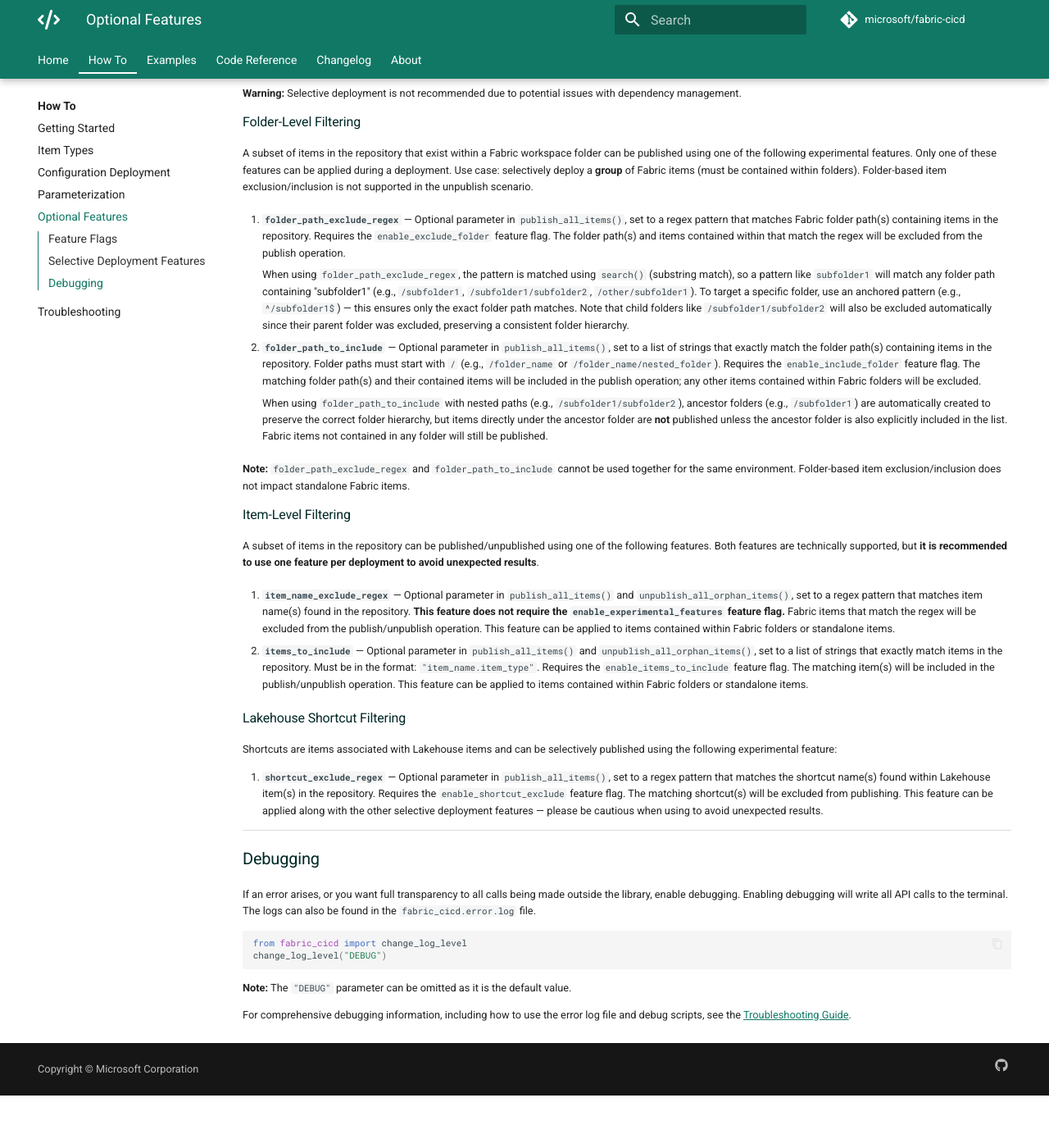
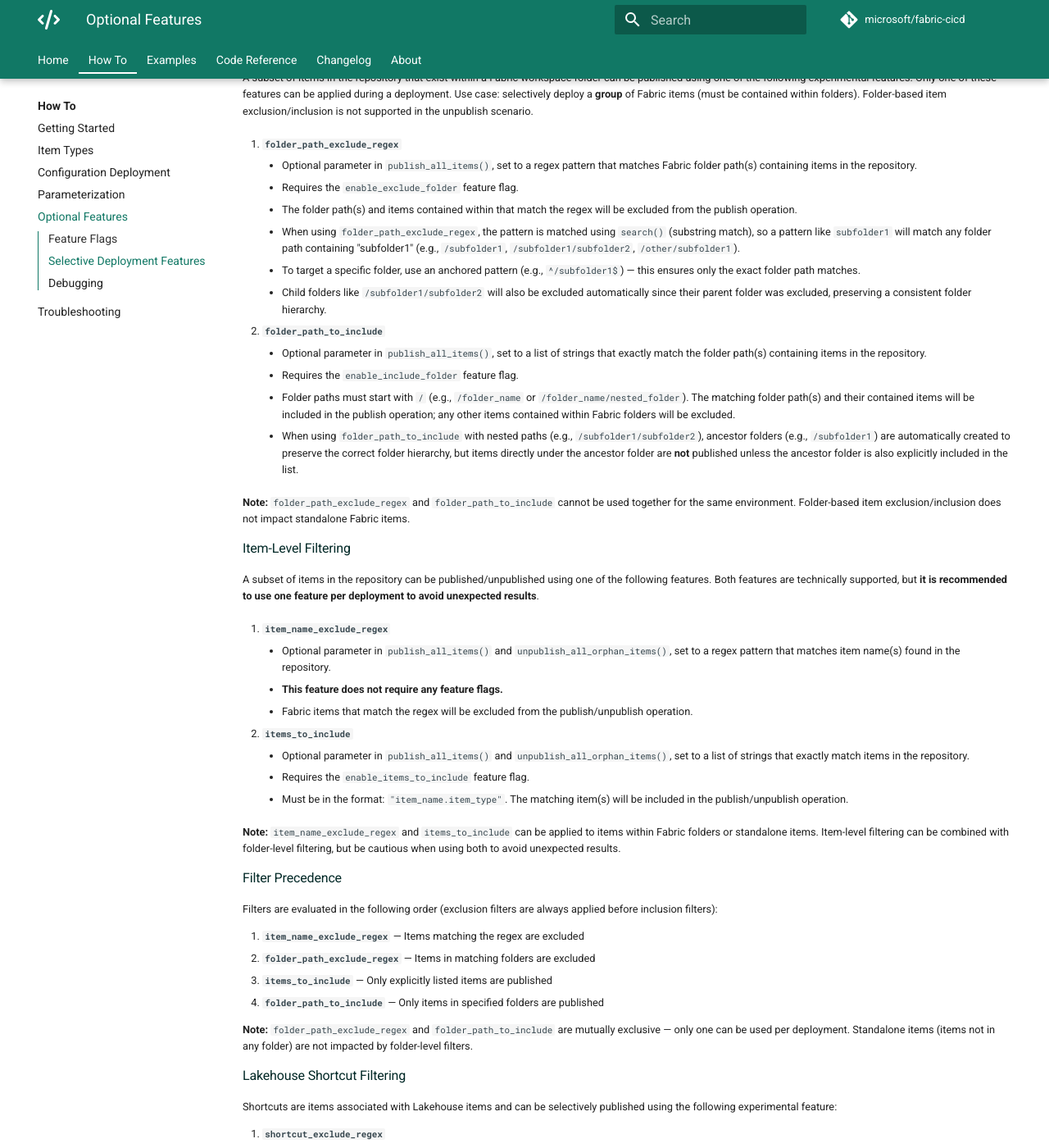
Before and after one commit to shirasassoon/fabric-cicd, an MkDocs documentation site: the page built from docs/how_to/optional_feature.md, in a window 1280 px wide and 1400 px high, scrolled down 1496 px. Shown: the whole window at 82% size. Built offline with MkDocs 1.6.1 and Material for MkDocs 9.7.7, drawn with Linux system fonts in a browser that asks for light colours; comment, search, counter and statistics services are not loaded; the version menu is left out; before the commit the page ends 2832 px from its top, so only the background shows below that; some of the changed text lies outside the part shown.

Commit message:
updates docs and fix order

````diff
--- a/docs/how_to/optional_feature.md
+++ b/docs/how_to/optional_feature.md
@@ -36,13 +36,9 @@ append_feature_flag("enable_environment_variable_replacement")
 append_feature_flag("enable_response_collection")
 ```
 
-<span class="md-h3-nonanchor">Experimental Features</span>
-
-To use experimental features, such as selective deployments (e.g., specifying a list of items to publish/unpublish) or folder exclusions during publishing, you must enable both the `enable_experimental_features` flag and the flag specific to the feature, such as `enable_items_to_include` or `enable_exclude_folder`.
-
 ## Selective Deployment Features
 
-By default, fabric-cicd performs a full deployment of all repository items. Selective deployment is an experimental feature due to the risk of deploying Fabric items that have dependencies on other items, which can result in broken deployments. These features support a range of filtering options, from broader folder-based selection to more granular item-level and shortcut-level filtering. To use these features, you must enable both the `enable_experimental_features` flag and the specific selective deployment feature flag.
+By default, fabric-cicd performs a full deployment of all repository items. Selective deployment is an experimental feature due to the risk of deploying Fabric items that have dependencies on other items, which can result in broken deployments. These features support a range of filtering options, from broader folder-based selection to more granular item-level and shortcut-level filtering. To use these features, you must enable both the `enable_experimental_features` flag and the specific feature flag (if applicable).
 
 **Warning:** Selective deployment is not recommended due to potential issues with dependency management.
 
@@ -50,13 +46,19 @@ By default, fabric-cicd performs a full deployment of all repository items. Sele
 
 A subset of items in the repository that exist within a Fabric workspace folder can be published using one of the following experimental features. Only one of these features can be applied during a deployment. Use case: selectively deploy a **group** of Fabric items (must be contained within folders). Folder-based item exclusion/inclusion is not supported in the unpublish scenario.
 
-1. **`folder_path_exclude_regex`** — Optional parameter in `publish_all_items()`, set to a regex pattern that matches Fabric folder path(s) containing items in the repository. Requires the `enable_exclude_folder` feature flag. The folder path(s) and items contained within that match the regex will be excluded from the publish operation.
+1. **`folder_path_exclude_regex`**
+    - Optional parameter in `publish_all_items()`, set to a regex pattern that matches Fabric folder path(s) containing items in the repository.
+    - Requires the `enable_exclude_folder` feature flag.
+    - The folder path(s) and items contained within that match the regex will be excluded from the publish operation.
+    - When using `folder_path_exclude_regex`, the pattern is matched using `search()` (substring match), so a pattern like `subfolder1` will match any folder path containing "subfolder1" (e.g., `/subfolder1`, `/subfolder1/subfolder2`, `/other/subfolder1`).
+    - To target a specific folder, use an anchored pattern (e.g., `^/subfolder1$`) — this ensures only the exact folder path matches.
+    - Child folders like `/subfolder1/subfolder2` will also be excluded automatically since their parent folder was excluded, preserving a consistent folder hierarchy.
 
-    When using `folder_path_exclude_regex`, the pattern is matched using `search()` (substring match), so a pattern like `subfolder1` will match any folder path containing "subfolder1" (e.g., `/subfolder1`, `/subfolder1/subfolder2`, `/other/subfolder1`). To target a specific folder, use an anchored pattern (e.g., `^/subfolder1$`) — this ensures only the exact folder path matches. Note that child folders like `/subfolder1/subfolder2` will also be excluded automatically since their parent folder was excluded, preserving a consistent folder hierarchy.
-
-2. **`folder_path_to_include`** — Optional parameter in `publish_all_items()`, set to a list of strings that exactly match the folder path(s) containing items in the repository. Folder paths must start with `/` (e.g., `/folder_name` or `/folder_name/nested_folder`). Requires the `enable_include_folder` feature flag. The matching folder path(s) and their contained items will be included in the publish operation; any other items contained within Fabric folders will be excluded.
-
-    When using `folder_path_to_include` with nested paths (e.g., `/subfolder1/subfolder2`), ancestor folders (e.g., `/subfolder1`) are automatically created to preserve the correct folder hierarchy, but items directly under the ancestor folder are **not** published unless the ancestor folder is also explicitly included in the list. Fabric items not contained in any folder will still be published.
+2. **`folder_path_to_include`**
+    - Optional parameter in `publish_all_items()`, set to a list of strings that exactly match the folder path(s) containing items in the repository.
+    - Requires the `enable_include_folder` feature flag.
+    - Folder paths must start with `/` (e.g., `/folder_name` or `/folder_name/nested_folder`). The matching folder path(s) and their contained items will be included in the publish operation; any other items contained within Fabric folders will be excluded.
+    - When using `folder_path_to_include` with nested paths (e.g., `/subfolder1/subfolder2`), ancestor folders (e.g., `/subfolder1`) are automatically created to preserve the correct folder hierarchy, but items directly under the ancestor folder are **not** published unless the ancestor folder is also explicitly included in the list.
 
 **Note:** `folder_path_exclude_regex` and `folder_path_to_include` cannot be used together for the same environment. Folder-based item exclusion/inclusion does not impact standalone Fabric items.
 
@@ -64,15 +66,39 @@ A subset of items in the repository that exist within a Fabric workspace folder
 
 A subset of items in the repository can be published/unpublished using one of the following features. Both features are technically supported, but **it is recommended to use one feature per deployment to avoid unexpected results**.
 
-1. **`item_name_exclude_regex`** — Optional parameter in `publish_all_items()` and `unpublish_all_orphan_items()`, set to a regex pattern that matches item name(s) found in the repository. **This feature does not require the `enable_experimental_features` feature flag.** Fabric items that match the regex will be excluded from the publish/unpublish operation. This feature can be applied to items contained within Fabric folders or standalone items.
+1. **`item_name_exclude_regex`**
+    - Optional parameter in `publish_all_items()` and `unpublish_all_orphan_items()`, set to a regex pattern that matches item name(s) found in the repository.
+    - **This feature does not require any feature flags.**
+    - Fabric items that match the regex will be excluded from the publish/unpublish operation.
 
-2. **`items_to_include`** — Optional parameter in `publish_all_items()` and `unpublish_all_orphan_items()`, set to a list of strings that exactly match items in the repository. Must be in the format: `"item_name.item_type"`. Requires the `enable_items_to_include` feature flag. The matching item(s) will be included in the publish/unpublish operation. This feature can be applied to items contained within Fabric folders or standalone items.
+2. **`items_to_include`**
+    - Optional parameter in `publish_all_items()` and `unpublish_all_orphan_items()`, set to a list of strings that exactly match items in the repository.
+    - Requires the `enable_items_to_include` feature flag.
+    - Must be in the format: `"item_name.item_type"`. The matching item(s) will be included in the publish/unpublish operation.
+
+**Note:** `item_name_exclude_regex` and `items_to_include` can be applied to items within Fabric folders or standalone items. Item-level filtering can be combined with folder-level filtering, but be cautious when using both to avoid unexpected results.
+
+### Filter Precedence
+
+Filters are evaluated in the following order (exclusion filters are always applied before inclusion filters):
+
+1. **`item_name_exclude_regex`** — Items matching the regex are excluded
+2. **`folder_path_exclude_regex`** — Items in matching folders are excluded
+3. **`items_to_include`** — Only explicitly listed items are published
+4. **`folder_path_to_include`** — Only items in specified folders are published
+
+**Note:** `folder_path_exclude_regex` and `folder_path_to_include` are mutually exclusive — only one can be used per deployment. Standalone items (items not in any folder) are not impacted by folder-level filters.
 
 ### Lakehouse Shortcut Filtering
 
 Shortcuts are items associated with Lakehouse items and can be selectively published using the following experimental feature:
 
-1. **`shortcut_exclude_regex`** — Optional parameter in `publish_all_items()`, set to a regex pattern that matches the shortcut name(s) found within Lakehouse item(s) in the repository. Requires the `enable_shortcut_exclude` feature flag. The matching shortcut(s) will be excluded from publishing. This feature can be applied along with the other selective deployment features — please be cautious when using to avoid unexpected results.
+1. **`shortcut_exclude_regex`**
+    - Optional parameter in `publish_all_items()`, set to a regex pattern that matches the shortcut name(s) found within Lakehouse item(s) in the repository.
+    - Requires the `enable_shortcut_exclude` feature flag.
+    - The matching shortcut(s) will be excluded from publishing.
+
+**Note:** This feature can be applied along with the other selective deployment features — please be cautious when using to avoid unexpected results.
 
 ## Debugging
 
````
Also changed, not shown: 1 other file.
